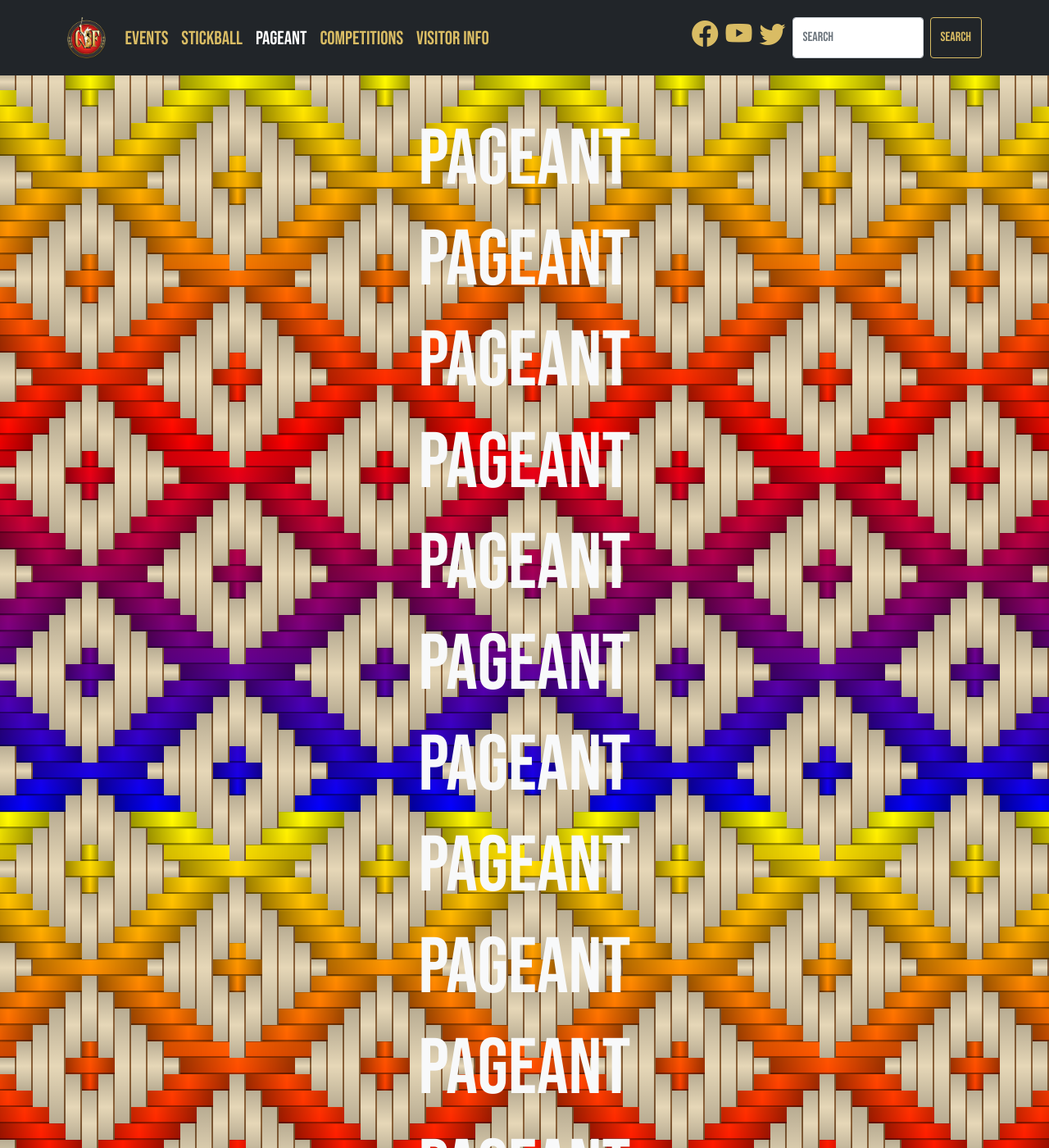
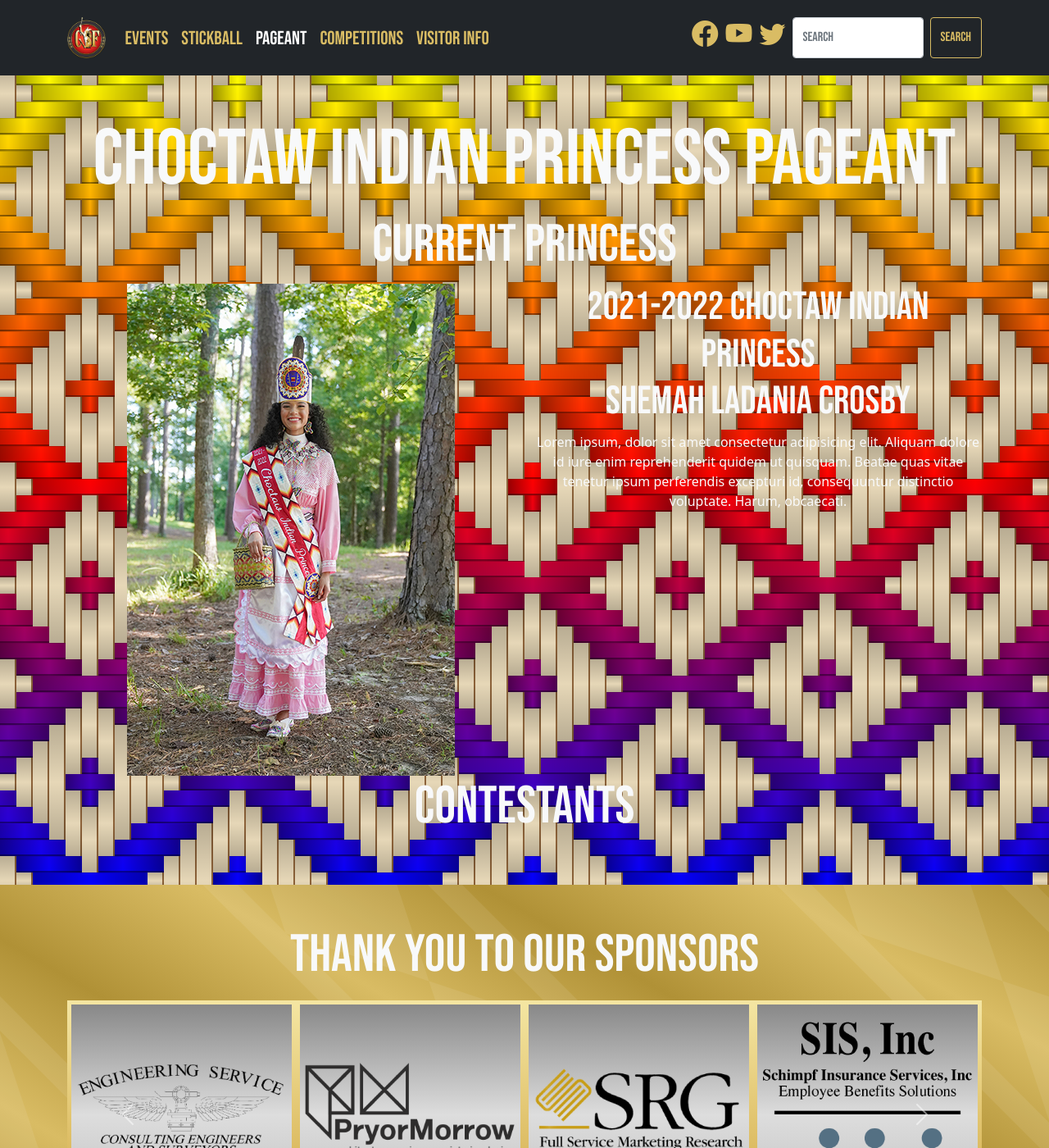
Before and after one commit to smattera/smattera.github.io, a Jekyll site: the page built from pageant/index.md, in a window 1280 px wide and 1400 px high. Shown: the whole window at 82% size. Built offline with Jekyll 4.4.1, drawn with Linux system fonts in a browser that asks for light colours; nearby versions of some CDN libraries.

Commit message:
Update pageant.html

```diff
--- a/_includes/eventCard.html
+++ b/_includes/eventCard.html
@@ -6,7 +6,7 @@
       <!--<span class="badge rounded-pill bg-white text-dark h6">{{ include.div}}</span>-->
       <p class="h4 card-title">{{ include.title }}</p>
     </div>
-    <div class="card-footer text-white bg-dark h5 pt-2">
+    <div class="card-footer text-white bg-dark h5 pt-3">
       {{ include.loc }}
     </div>
   </div>
--- a/_includes/pageant.html
+++ b/_includes/pageant.html
@@ -1,17 +1,16 @@
 <section class="basket-bg py-5 text-center">
     <div class="container">
-      <h1>Pageant</h1>
-      <h1>Pageant</h1>
-      <h1>Pageant</h1>
-      <h1>Pageant</h1>
-      <h1>Pageant</h1>
-      <h1>Pageant</h1>
-      <h1>Pageant</h1>
-      <h1>Pageant</h1>
-      <h1>Pageant</h1>
-      <h1>Pageant</h1>
-      <h1>Pageant</h1>
-      <h1>Pageant</h1>
-      <h1>Pageant</h1>
+      <h1>Choctaw Indian Princess Pageant</h1>
+      <h2>Current Princess</h2>
+      <div class="row">
+        <div class="col">
+          <img src="../assets/img/princess.jpg" alt="Shemah Ladania Crosby" class="img-fluid">
+        </div>
+        <div class="col">
+          <h3>2021-2022 Choctaw Indian Princess<br>Shemah Ladania Crosby</h3>
+          <p>Lorem ipsum, dolor sit amet consectetur adipisicing elit. Aliquam dolore id iure enim reprehenderit quidem ut quisquam. Beatae quas vitae tenetur ipsum perferendis excepturi id, consequuntur distinctio voluptate. Harum, obcaecati.</p>
+        </div>
+      </div>
+      <h2>Contestants</h2>
     </div>
   </section>
```
